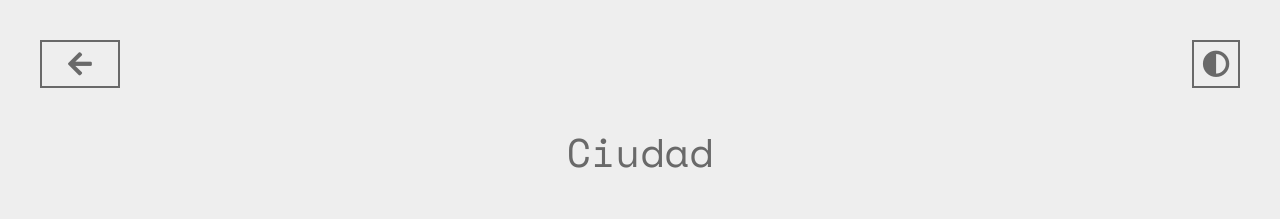
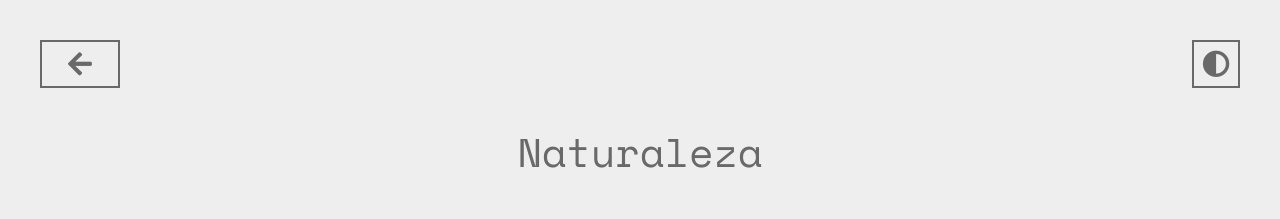
Before and after one commit to FacundoSaldivia/photographyblog, a website: page nature.html in a window 1280 px wide. Shown: the top 219 px of the page. Drawn offline with nearby package versions, Linux system fonts and the light colour scheme; grey boxes are pictures that could not be loaded.

```diff
--- a/nature.html
+++ b/nature.html
@@ -22,7 +22,7 @@
         <i class="fas fa-adjust"></i>
     </div>
     <div class="gallery-title">
-        <h1 class="text-center">Ciudad</h1>
+        <h1 class="text-center">Naturaleza</h1>
     </div>
     <!--Galeria-->
     <div class="container-fluid text-center ">
```
